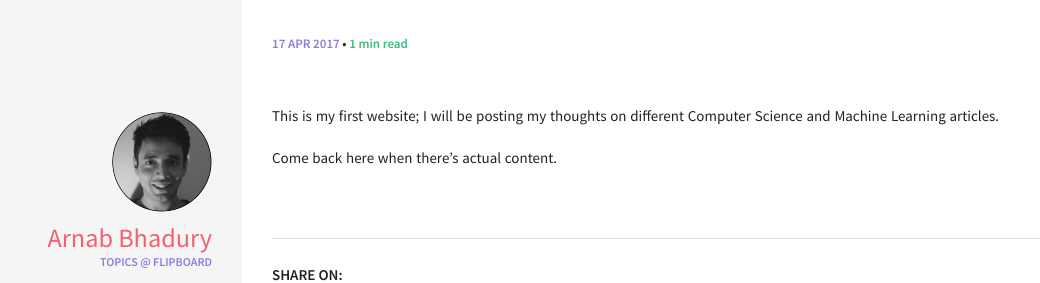
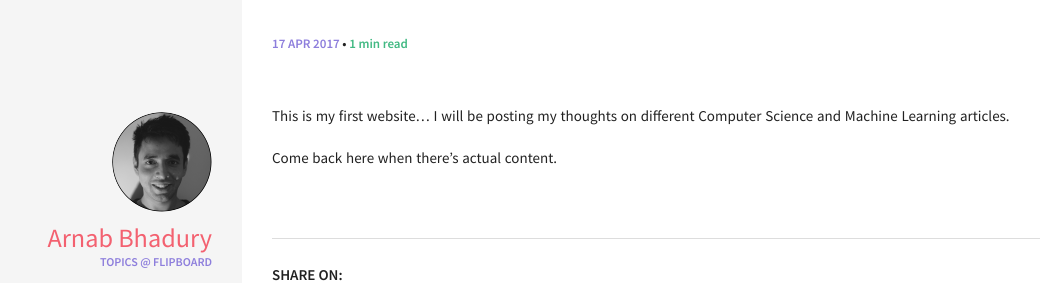
Before and after one commit to Arnie0426/arnie0426.github.io, a Jekyll site: the page built from _posts/2017-04-17-welcome.md, in a window 1280 px wide. Shown: the part 174-457 px from the top of the page, without its empty margins (78-1118 px from the left). Built offline with Jekyll 4.4.1, drawn with Linux system fonts in a browser that asks for light colours.

```diff
--- a/_posts/2017-04-17-welcome.md
+++ b/_posts/2017-04-17-welcome.md
@@ -6,7 +6,7 @@ categories: [tutorial]
 comments: false
 ---
 
-This is my first website; I will be posting my thoughts on different Computer Science and Machine Learning articles.
+This is my first website... I will be posting my thoughts on different Computer Science and Machine Learning articles.
 
 <!--more-->
 
```
